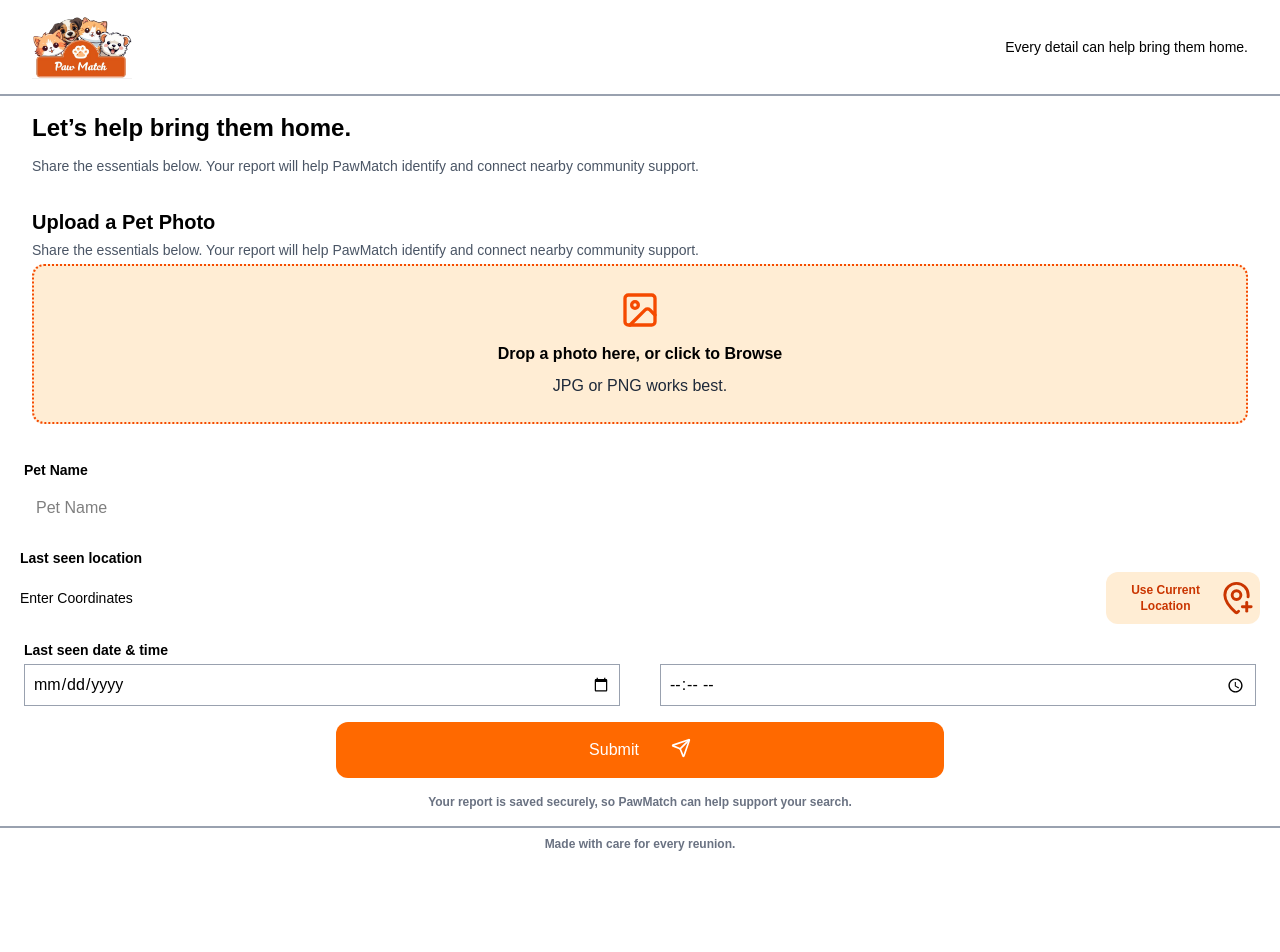
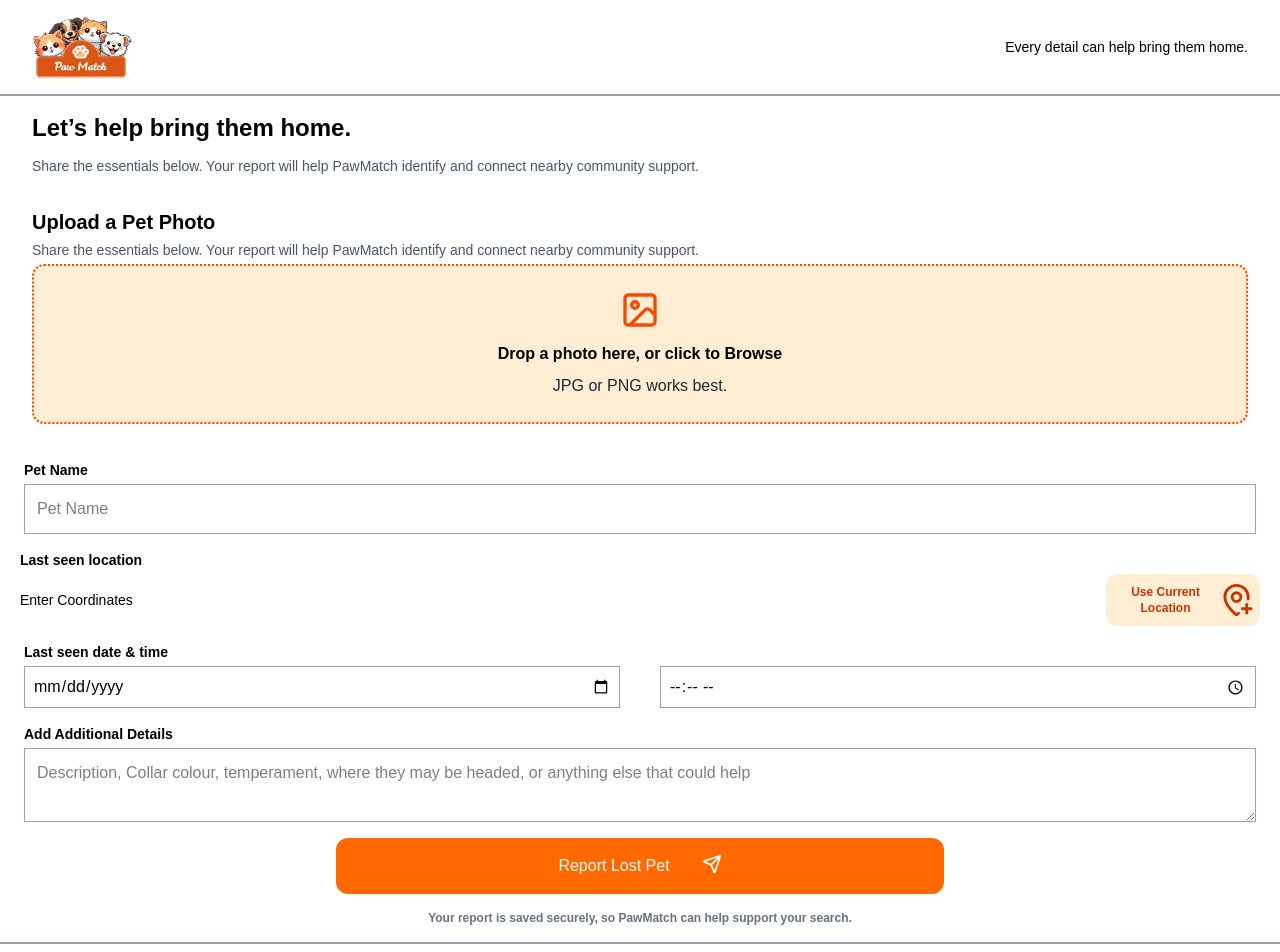
Before and after one commit to Ayush-Chauhan025/PawMatch, a Next.js app in the folder frontend/: page /lost_pet in a window 1280 px wide. Shown: the top 952 px of the page. Before the commit the page ends 860 px from the top, so only its background shows below. Built offline with nearby package versions, Linux system fonts and the light colour scheme.

Commit message:
added error detection

```diff
--- a/frontend/app/lost_pet/page.tsx
+++ b/frontend/app/lost_pet/page.tsx
@@ -13,6 +13,7 @@ export default function Lost_Pet_Page(){
     const [time, setTime] = useState<string>('');
     const [error, setError] = useState<string>("");
     const [locationLoading, setLocationLoading] = useState(false);
+    const [description, setDescription] =  useState<string>('');
 
     function onClickRemoveFile(fileToRemove: File){
         console.log(fileToRemove)
@@ -151,7 +152,7 @@ export default function Lost_Pet_Page(){
             {/* Pet Name Section */}
             <div className="flex flex-col m-2 gap-1">
                 <p className="font-bold text-sm">Pet Name</p>
-                <input type="text" placeholder="Pet Name" className="p-3" value={name} onChange={(e) => setName(e.target.value)} />
+                <input type="text" placeholder="Pet Name" className="p-3 border border-gray-400" value={name} onChange={(e) => setName(e.target.value)} />
             </div>
 
             {/* Location Section */}
@@ -191,6 +192,13 @@ export default function Lost_Pet_Page(){
                 </div>
             </div>
 
+            {/* Description */}
+            <div className="flex flex-col m-2 my-4 gap-1">
+                <p className="font-bold text-sm">Add Additional Details</p>
+                <textarea placeholder="Description, Collar colour, temperament, where they may be headed, or anything else that could help"
+                className="p-3 text-md border border-gray-400" value={description} onChange={(e) => setDescription(e.target.value)} />
+            </div>
+
             {/* Error */}
             {error && (
                 <div className="mx-4 mt-4 mb-4 p-3 rounded-lg bg-red-100 border border-red-300 text-red-700 text-sm">
@@ -200,8 +208,8 @@ export default function Lost_Pet_Page(){
 
             {/* Submit Button */}
             <div className="flex justify-center m-4">
-                <button type="submit" className="bg-orange-500 min-w-1/2 p-4 flex justify-center gap-8 rounded-xl hover:shadow-xl">
-                    <p className="text-white">Submit</p>
+                <button type="submit" className="bg-orange-500 min-w-1/2 p-4 px-8 flex justify-center gap-8 rounded-xl hover:shadow-xl">
+                    <p className="text-white">Report Lost Pet</p>
                     <Send size={20} color="white"/>
                 </button>
             </div>
```
